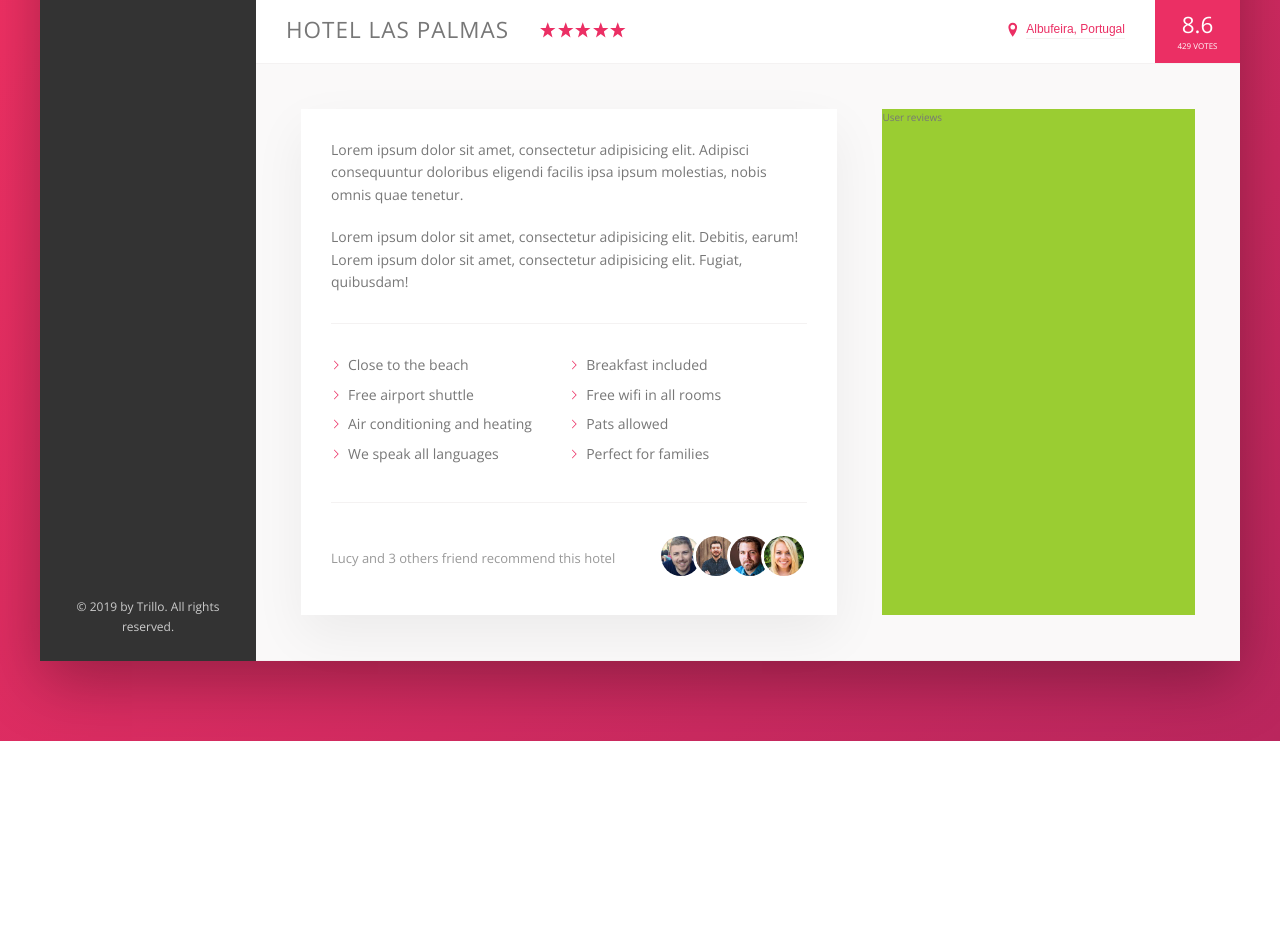
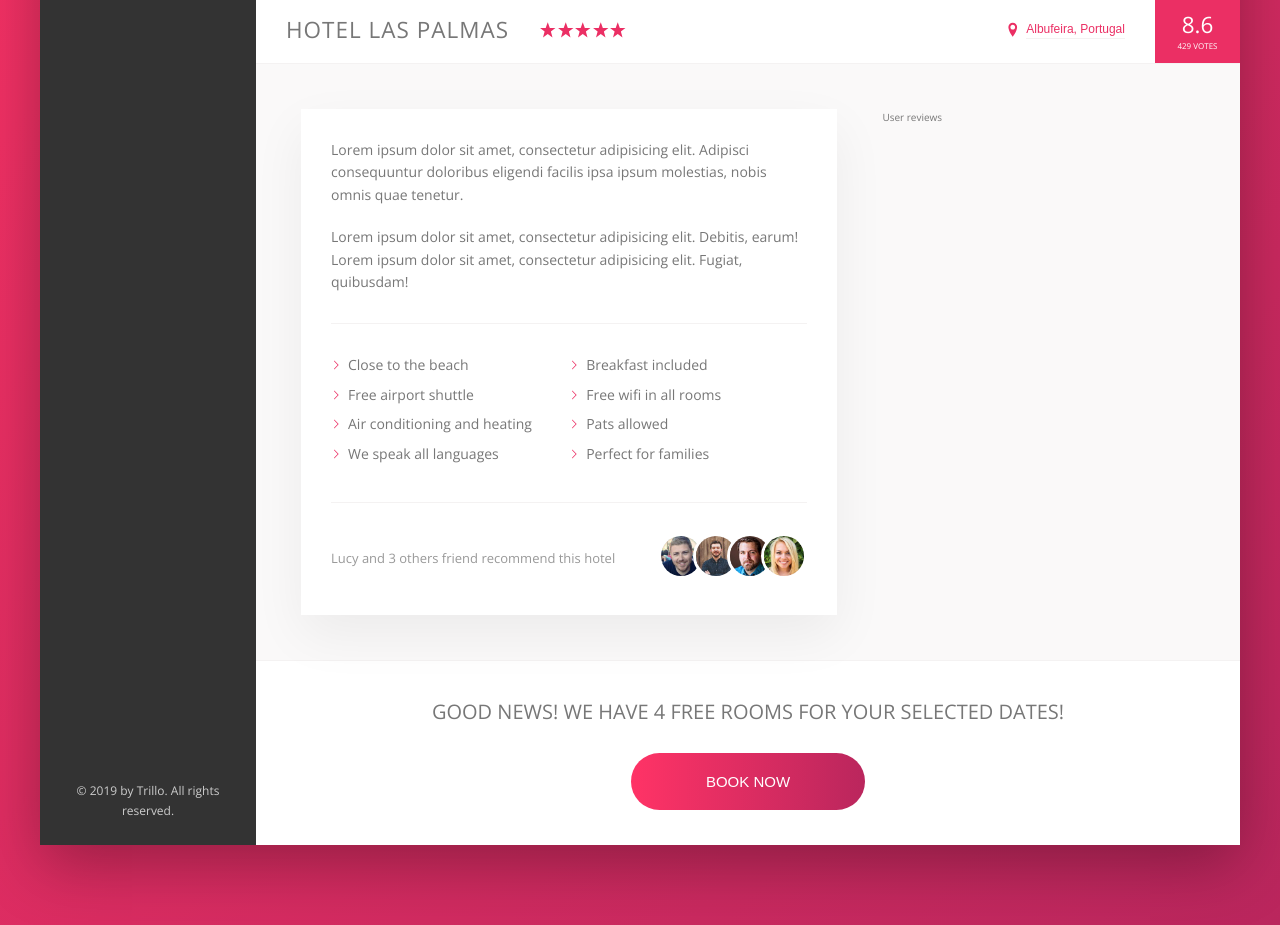
Before and after one commit to NaMax66/AdvancedCSS, a website: page 2-trillo/index.html in a window 1280 px wide. Shown: the part 538-1463 px from the top of the page. Before the commit the page ends 1279 px from the top, so only its background shows below. Drawn offline with nearby package versions, Linux system fonts and the light colour scheme.

Commit message:
CTA done

```diff
--- a/2-trillo/index.html
+++ b/2-trillo/index.html
@@ -163,6 +163,16 @@
           User reviews
         </div>
       </div>
+      <!-- CTA - call to action -->
+      <div class="cta">
+        <h2 class="cta__book-now">
+          Good news! We have 4 free rooms for your selected dates!
+        </h2>
+        <button class="btn">
+          <span class="btn__visible">Book now</span>
+          <span class="btn__invisible">Only 4 rooms left</span>
+        </button>
+      </div>
     </main>
   </div>
 </div>
--- a/2-trillo/sass/_components.scss
+++ b/2-trillo/sass/_components.scss
@@ -382,3 +382,62 @@
     }
   }
 }
+
+//////////////////////////////////////
+// CALL TO ACTION
+
+.cta {
+  padding: 3.5rem 0;
+  text-align: center;
+
+  &__book-now {
+    font-size: 2rem;
+    font-weight: 300;
+    text-transform: uppercase;
+    margin-bottom: 2.5rem;
+  }
+}
+
+.btn {
+  font-size: 1.5rem;
+  font-weight: 300;
+  text-transform: uppercase;
+  border: none;
+  border-radius: 100px;
+  background-image: linear-gradient(to right, var(--color-primary-light), var(--color-primary-dark));
+  color: white;
+  position: relative;
+  overflow: hidden;
+  cursor: pointer;
+
+  & > * {
+    display: inline-block;
+    width: 100%;
+    height: 100%;
+    transition: all .2s;
+  }
+
+  &__visible {
+    padding: 2rem 7.5rem;
+  }
+  &__invisible {
+    display: inline-block;
+    position: absolute;
+    padding: 2rem 0;
+    left: 0;
+    top: -100%;
+  }
+  &:hover {
+    background-image: linear-gradient(to left, var(--color-primary-light), var(--color-primary-dark));
+  }
+  &:hover &__visible {
+    transform: translateY(100%);
+  }
+  &:hover &__invisible {
+    top:0;
+  }
+  &:focus {
+    outline: none;
+    animation: pulsate 1s infinite;
+  }
+}
--- a/2-trillo/sass/_layout.scss
+++ b/2-trillo/sass/_layout.scss
@@ -52,6 +52,5 @@
  }
 
  .user-reviews {
-   background-color: yellowgreen;
    flex: 1; //занимает оставшееся место
  }
```
Also changed, not shown: 2-trillo/css/style.css.
